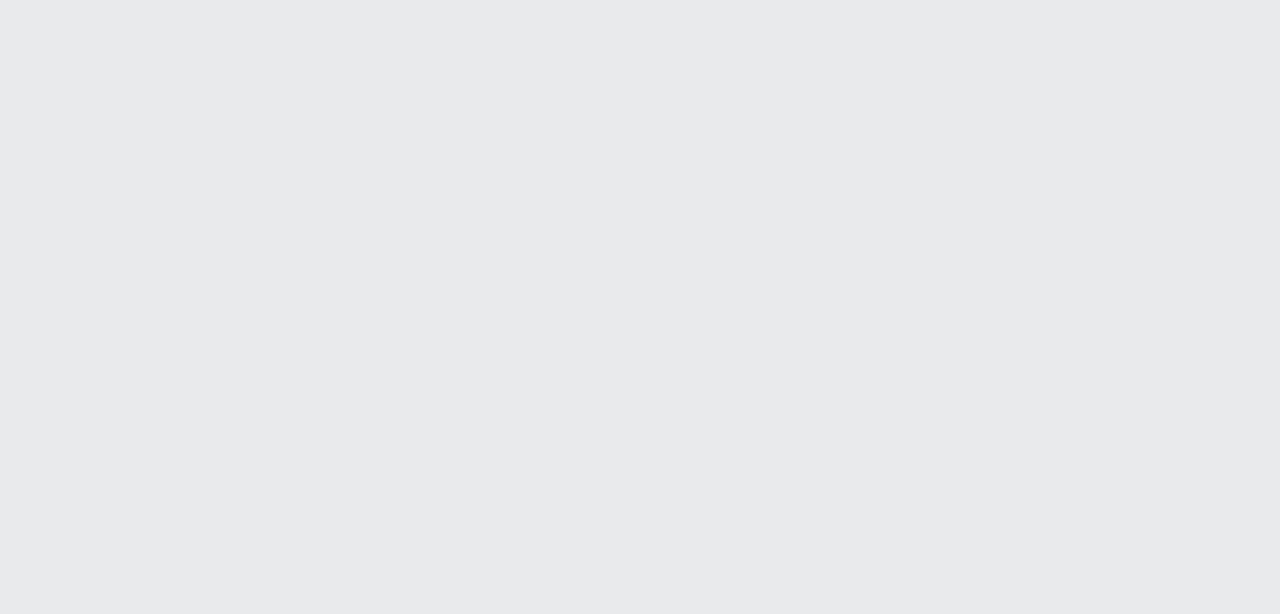
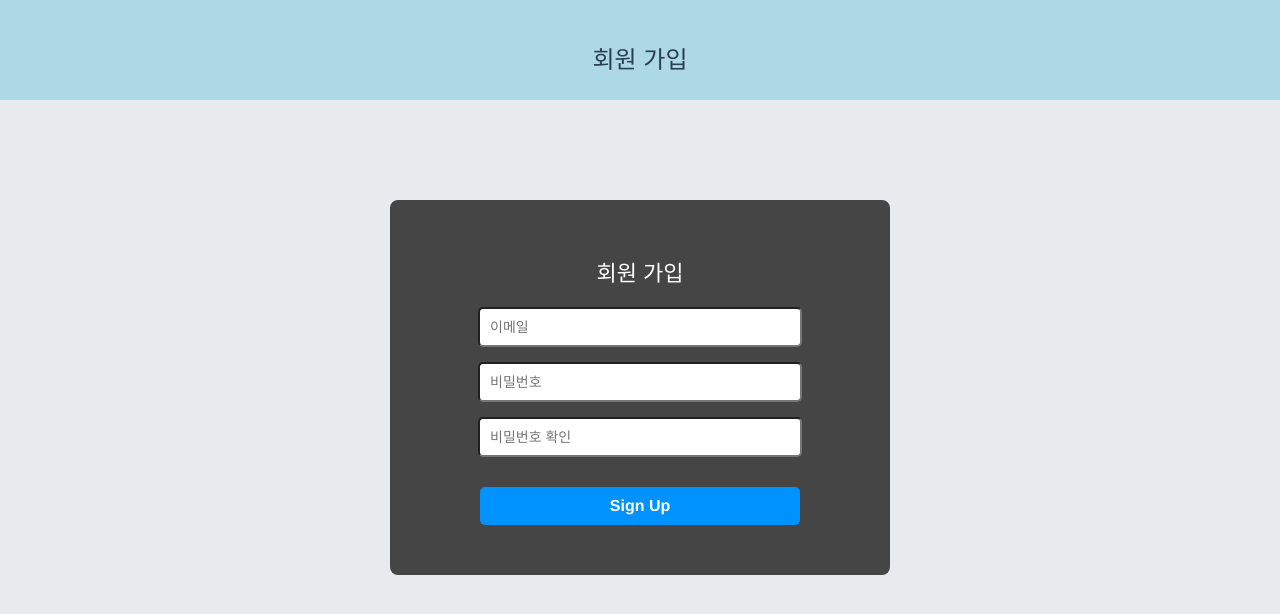
Before and after one commit to devchanki/vue-LibraryManagerPrg, a Vue app in the folder frontend/: page /signup in a window 1280 px wide. Shown: the top 614 px of the page. Built offline with nearby package versions, Linux system fonts and the light colour scheme.

Commit message:
로그인 페이지, 회원가입 페이지, 그리고 css 등 여러가지 수정

```diff
--- a/frontend/src/App.vue
+++ b/frontend/src/App.vue
@@ -17,9 +17,14 @@ export default {
   -moz-osx-font-smoothing: grayscale;
   text-align: center;
   color: #2c3e50;
-  margin-top: 60px;
+  margin: 0;
 }
 html{
   background-color: rgb(232, 234, 237);
 }
+body{
+  padding: 0;
+  margin: 0;
+}
+
 </style>
--- a/frontend/src/components/Author.vue
+++ b/frontend/src/components/Author.vue
@@ -19,7 +19,7 @@
         <div v-else>
           <p class="author-books-top">작가의 다른 도서들입니다.</p>
           <ul>
-              <a :href="'/book?id=' + books[key]._id" class="card1" v-for="(value, key) in books"> {{books[key].name}}</a>
+              <a :href="'/book?id=' + books[key]._id" class="card1" v-for="(value, key) in books"> {{books[key].name.split(" ").map(el => el[0].toUpperCase() + el.slice(1)).join(" ")}}</a>
           </ul>
         </div>
       </div>
@@ -33,7 +33,7 @@ export default {
   data (){
     return {
       author: null,
-      books: Array
+      books: []
     }
   },
   beforeCreate: function() {
@@ -49,14 +49,8 @@ export default {
 }
 </script>
 
-<style lang="css">
-  *{
-    margin: 0;
-    padding: 0;
-  }
-  #app{
-    margin: 0;
-  }
+<style scoped>
+
   .top-bar{
     width: 100%;
     height: 100px;
@@ -65,6 +59,7 @@ export default {
   .top-bar p{
     padding-top: 40px;
     font-size: 1.5em;
+    margin: 0px;
   }
   .card{
     background-color: #454545;
@@ -82,6 +77,9 @@ export default {
     margin: 10px;
     font-size: 25px;
   }
+  .card ul{
+    padding: 0;
+  }
   .card1{
     color: black;
     background-color: rgb(232, 234, 237);
@@ -90,5 +88,8 @@ export default {
     margin: 8px;
     display: block;
   }
+  .card1:hover {
+  background:#EA575B;
+}
 
 </style>
--- a/frontend/src/components/Book.vue
+++ b/frontend/src/components/Book.vue
@@ -1,11 +1,11 @@
 <template>
   <div class="main">
     <div class="top-bar">
-      <p>{{book.name}}</p>
+      <p>{{book.name.split(" ").map(el => el[0].toUpperCase() + el.slice(1)).join(" ")}}</p>
     </div>
     <div class="card">
       <ul>
-        <p>책 이름 :   {{book.name}}</p>
+        <p>책 이름 :   {{book.name.split(" ").map(el => el[0].toUpperCase() + el.slice(1)).join(" ")}}</p>
         <p>작가 : <a :href="'/author?id=' + book.author._id">{{book.author.name}} </a> </p>
         <p>장르 : {{book.genre}}</p>
         <p>책 출간일 : {{book.writtenDate.split('T')[0]}}</p>
@@ -37,14 +37,7 @@ export default {
 
 </script>
 
-<style>
-  *{
-    margin: 0;
-    padding: 0;
-  }
-  #app{
-    margin: 0;
-  }
+<style scoped>
   .top-bar{
     width: 100%;
     height: 100px;
@@ -53,6 +46,7 @@ export default {
   .top-bar p{
     padding-top: 40px;
     font-size: 1.5em;
+    margin: 0px;
   }
   .card{
     background-color: #454545;
@@ -62,6 +56,9 @@ export default {
     padding: 20px 40px;
     margin: 40px;
   }
+  .card ul{
+    padding: 0;
+  }
   .main{
     background-color: rgb(232, 234, 237);
   }
--- a/frontend/src/components/Index.vue
+++ b/frontend/src/components/Index.vue
@@ -6,9 +6,11 @@
     <div class="card">
       <ul>
           <li v-for="book in books">
-            <div class="card1">
-              <a :href="'/book?id=' + book._id">{{ book.name }}</a>
-            </div>
+            <a :href="'/book?id=' + book._id" class="card1">
+              {{
+                book.name.split(" ").map(el => el[0].toUpperCase() + el.slice(1)).join(" ")
+              }}
+            </a>
           </li>
       </ul>
     </div>
@@ -34,14 +36,7 @@ export default {
 }
 </script>
 
-<style lang="css">
-*{
-  margin: 0;
-  padding: 0;
-}
-#app{
-  margin: 0;
-}
+<style scoped>
 .top-bar{
   width: 100%;
   height: 100px;
@@ -49,6 +44,7 @@ export default {
 }
 .top-bar p{
   padding-top: 40px;
+  margin: 0;
   font-size: 1.5em;
 }
 .book-list{
@@ -73,8 +69,12 @@ li{
   border-radius: 7px;
   padding : 8px;
   margin: 8px;
+  display: block;
 }
 .card1 a{
   color: white;
 }
+.card1:hover{
+  background:#EA575B;
+}
 </style>
--- /dev/null
+++ b/frontend/src/components/SignIn.vue
@@ -0,0 +1,101 @@
+<template>
+  <div class="main">
+    <div class="top-bar">
+      <p>로그인</p>
+    </div>
+
+    <div class="card">
+      <p>로그인</p>
+      <input type="email" v-model="id" placeholder="이메일">
+      <input type="password" v-model="pass" placeholder="비밀번호">
+      <div class="button" @click="signin">Sign In</div>
+    </div>
+  </div>
+</template>
+
+<script>
+export default {
+  data() {
+    return {
+      id: '',
+      pass: '',
+      error: []
+    }
+  },
+  methods: {
+    signin: function(){
+        this.$http.post('/api/signin/', {
+          email: this.id,
+          password: this.pass
+        })
+        .then(res => {
+          console.log(res.data)
+          if(res.data.status) {
+            alert('로그인 성공')
+            location.reload()
+          } else {
+            alert('실패')
+            location.reload()
+          }
+        })
+      }
+    }}
+
+</script>
+
+<style scoped>
+.main {
+  text-align: center;
+}
+.top-bar{
+  width: 100%;
+  height: 100px;
+  background-color: lightblue;
+}
+.top-bar p{
+  padding-top: 40px;
+  font-size: 1.5em;
+  margin: 0px;
+}
+.card{
+  display: inline-block;
+  text-align: center;
+  width: 400px;
+  background-color: #454545;
+  padding: 50px;
+  border-radius: 8px;
+  margin-top: 100px;
+}
+.card p{
+  padding: 5px;
+  margin:0;
+  color: white;
+  font-size: 22px;
+}
+input:focus {
+outline: none;
+}
+.card input{
+  padding: 10px;
+  width: 300px;
+  decoration: none;
+  background-color: #fff;
+  display: inline-block;
+  margin-top: 15px;
+  border-radius: 5px;
+  font-size: 14px;
+}
+.card div{
+  padding: 10px;
+  width: 300px;
+  background-color: #0092ff;
+  display: inline-block;
+  margin-top: 15px;
+  border-radius: 5px;
+  cursor: pointer;
+  margin-top: 30px;
+  font-weight: 700;
+  color: white;
+}
+
+</style>
--- /dev/null
+++ b/frontend/src/components/SignUp.vue
@@ -0,0 +1,112 @@
+<template>
+  <div class="main">
+    <div class="top-bar">
+      <p>회원 가입</p>
+    </div>
+
+    <div class="card">
+      <p>회원 가입</p>
+      <input type="email" v-model="id" placeholder="이메일">
+      <input type="password" v-model="pass" placeholder="비밀번호">
+      <input type="password" v-model=" passConfirm" placeholder="비밀번호 확인">
+      <div class="button" @click="signup">Sign Up</div>
+      <div class="error-msg" v-if="error[0]">
+        비밀번호가 다릅니다.
+      </div>
+    </div>
+
+  </div>
+</template>
+
+<script>
+export default {
+  data() {
+    return {
+      id: '',
+      pass: '',
+      passConfirm: '',
+      error: []
+    }
+  },
+  methods: {
+    signup: function(){
+      if(this.pass != this.passConfirm) {
+        this.error[0] = true
+        this.$forceUpdate()
+      } else {
+        this.$http.post('/api/signup/', {
+          email: this.id,
+          password: this.pass
+        })
+        .then(res => {
+          console.log(res.data)
+          if(res.data.status) {
+            alert('정상 가입 되었습니다.')
+            location.reload()
+          } else {
+            alert('에러')
+            location.reload()
+          }
+        })
+      }
+    }
+  }
+}
+</script>
+
+<style scoped>
+  .main {
+    text-align: center;
+  }
+  .top-bar{
+    width: 100%;
+    height: 100px;
+    background-color: lightblue;
+  }
+  .top-bar p{
+    padding-top: 40px;
+    font-size: 1.5em;
+    margin: 0px;
+  }
+  .card{
+    display: inline-block;
+    text-align: center;
+    width: 400px;
+    background-color: #454545;
+    padding: 50px;
+    border-radius: 8px;
+    margin-top: 100px;
+  }
+  .card p{
+    padding: 5px;
+    margin:0;
+    color: white;
+    font-size: 22px;
+  }
+  input:focus {
+  outline: none;
+  }
+  .card input{
+    padding: 10px;
+    width: 300px;
+    decoration: none;
+    background-color: #fff;
+    display: inline-block;
+    margin-top: 15px;
+    border-radius: 5px;
+    font-size: 14px;
+  }
+  .card div{
+    padding: 10px;
+    width: 300px;
+    background-color: #0092ff;
+    display: inline-block;
+    margin-top: 15px;
+    border-radius: 5px;
+    cursor: pointer;
+    margin-top: 30px;
+    font-weight: 700;
+    color: white;
+  }
+
+</style>
```
Also changed, not shown: frontend/src/router/index.js (+11 -1 lines), 1 other file (tests, documents, lock files or other folders).
